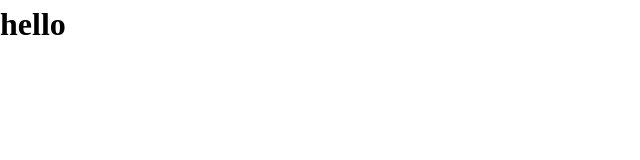
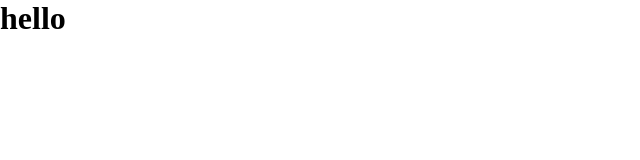
Before and after one commit to cyrillegoas/CyrilLeGoas_6_12032022, a website built with Vite: page index.html in a window 1280 px wide. Shown: the full height of the page, 0-640 px from the left. Built offline with nearby package versions, Linux system fonts and the light colour scheme.

Commit message:
CHANGE line-height

```diff
--- a/src/scss/base/_reset.scss
+++ b/src/scss/base/_reset.scss
@@ -34,7 +34,7 @@
 body {
   min-height: 100vh;
   text-rendering: optimizeSpeed;
-  line-height: 1.5;
+  line-height: 1.15;
 }
 
 /* A elements that don't have a class get default styles */
```
